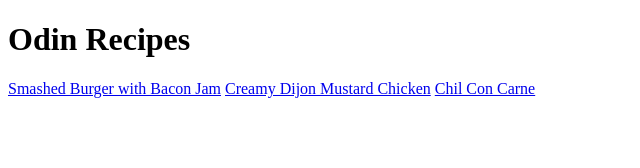
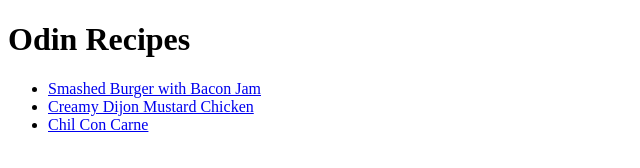
Before and after one commit to DaveBerry75/odin-recipes, a plain HTML site: page index.html in a window 1280 px wide. Shown: the whole page, without its empty margins (0-640 px from the left). Drawn offline with Linux system fonts and the light colour scheme.

Commit message:
Place all the links in an unordered list
All the links were side by side, the list puts them one on top of the other which looks a lot better.

```diff
--- a/index.html
+++ b/index.html
@@ -7,8 +7,10 @@
     </head>
     <body>
         <h1>Odin Recipes</h1>
-        <a href="./recipes/burger.html">Smashed Burger with Bacon Jam</a>
-        <a href="./recipes/chicken.html">Creamy Dijon Mustard Chicken</a>
-        <a href="./recipes/chilli.html">Chil Con Carne</a>
+        <ul>
+            <li><a href="./recipes/burger.html">Smashed Burger with Bacon Jam</a></li>
+            <li><a href="./recipes/chicken.html">Creamy Dijon Mustard Chicken</a></li>
+            <li><a href="./recipes/chilli.html">Chil Con Carne</a></li>
+        </ul>
     </body>
 </html>
```
